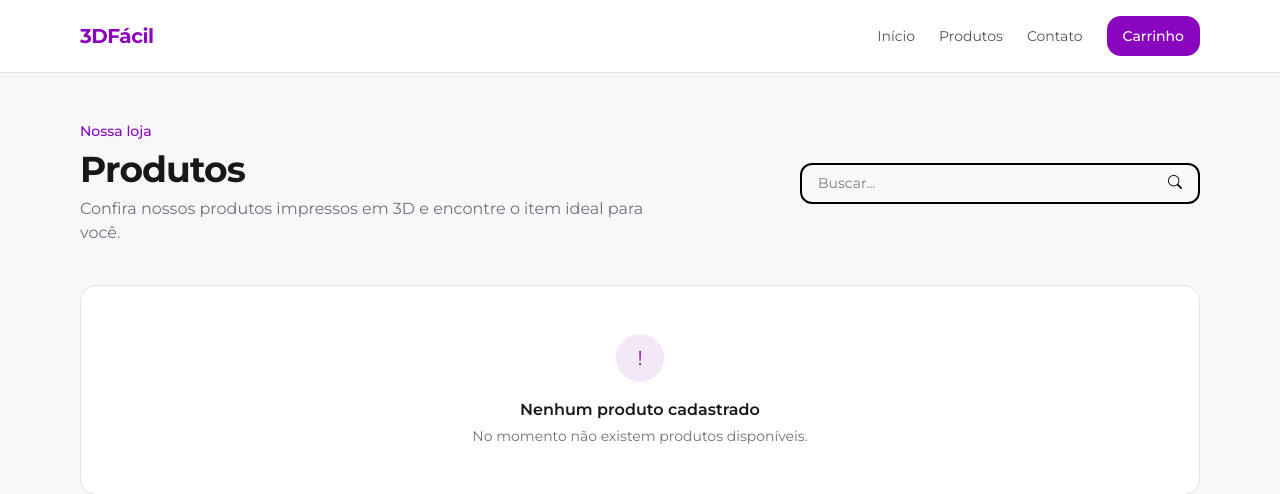
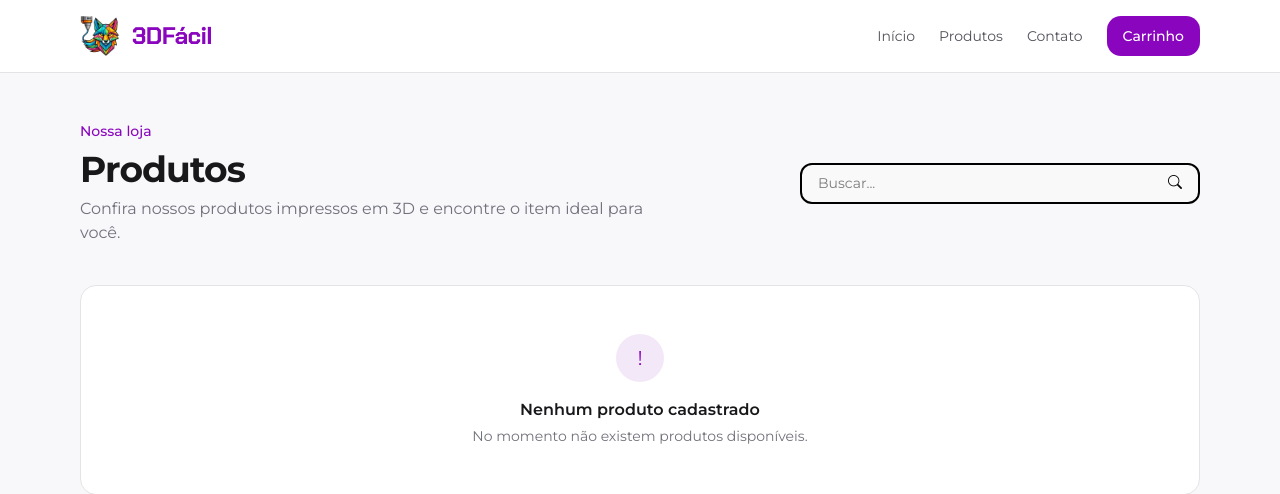
Before and after one commit to MatheusCatarucci/3DFacil, a Django app: template ecomerce/produtos/templates/home.html in a window 1280 px wide. Shown: the top 494 px of the page. Run offline with Django 5.2, Linux system fonts and the light colour scheme; the template is opened without the code that fills it, so the values that code supplies are empty; parts of the project's set-up code (start-up, migrations or seed data) failed here and were passed over.

Commit message:
fonte logo

```diff
--- a/ecomerce/ecomerce/settings.py
+++ b/ecomerce/ecomerce/settings.py
@@ -133,11 +133,11 @@ USE_TZ = True
 # ============================================================
 
 # URL usada pelo navegador para acessar arquivos estáticos
-STATIC_URL = 'static/'
+STATIC_URL = '/static/'
 
-# Pasta static localizada na raiz do projeto
+# Pastas de arquivos estáticos localizadas na raiz do projeto
 STATICFILES_DIRS = [
-    BASE_DIR / 'static',
+    BASE_DIR / 'assets',
 ]
 
 
--- a/ecomerce/produtos/static/css/root.css
+++ b/ecomerce/produtos/static/css/root.css
@@ -1,4 +1,21 @@
 @import url('https://fonts.googleapis.com/css2?family=Montserrat:wght@400;500;600;700&display=swap');
+@import url('https://fonts.googleapis.com/css2?family=Chakra+Petch:wght@400;700&display=swap');
+
+/* ============================================================
+   FONTES
+   ============================================================ */
+
+/*
+    Chakra Petch — robotic/futurista, só no título da header.
+    Tem pesos reais de 300 a 700, então font-bold / font-medium
+    do Tailwind funcionam de verdade (sem falso negrito).
+
+    Só pedimos 400 e 700 no @import acima para não baixar
+    arquivo de fonte que ninguém usa.
+*/
+.font-titulo {
+    font-family: 'Chakra Petch', sans-serif;
+}
 
 :root {
     font-family: 'Montserrat', sans-serif;
--- a/ecomerce/produtos/static/js/busca.js
+++ b/ecomerce/produtos/static/js/busca.js
@@ -8,7 +8,6 @@ btn_buscar.addEventListener('click', () => {
 
     for (let i = 0; i < nomes_produtos.length; i++) {
         const nome_produto = nomes_produtos[i].textContent.toLowerCase().trim()
-        console.log(nome_produto)
         if ((nome_produto.includes(input_value))) {
             cards_produtos[i].style.display = 'flex'
         }
--- a/ecomerce/produtos/templates/home.html
+++ b/ecomerce/produtos/templates/home.html
@@ -7,6 +7,9 @@
     <meta charset="UTF-8">
 
     <meta name="viewport" content="width=device-width, initial-scale=1.0">
+
+    <!-- FAVICON -->
+    <link rel="icon" href="{% static 'img/Logo_3DFácil.png' %}" type="image/png">
 
     <!-- Tailwind CSS -->
     <script src="https://cdn.jsdelivr.net/npm/@tailwindcss/browser@4"></script>
@@ -30,12 +33,16 @@
         <div class="max-w-6xl mx-auto px-4 py-4 flex items-center justify-between">
 
             <!-- LOGO -->
+            <div class="flex items-center gap-3">
+                <img src="{% static 'img/Logo_3DFácil.png' %}" alt="3DFácil" width="40" height="40"
+                    class="h-10 w-10 object-contain shrink-0">
 
-            <a href="/" class="text-xl font-bold tracking-tight" style="color: var(--default-color);">
+                <a href="/" class="font-titulo text-2xl font-bold tracking-tight" style="color: var(--default-color);">
 
-                3DFácil
+                    3DFácil
 
-            </a>
+                </a>
+            </div>
 
 
             <!-- NAVEGAÇÃO -->
```
Also changed, not shown: ecomerce/assets/img/Logo_3DFácil.png (added), 1 other file.
